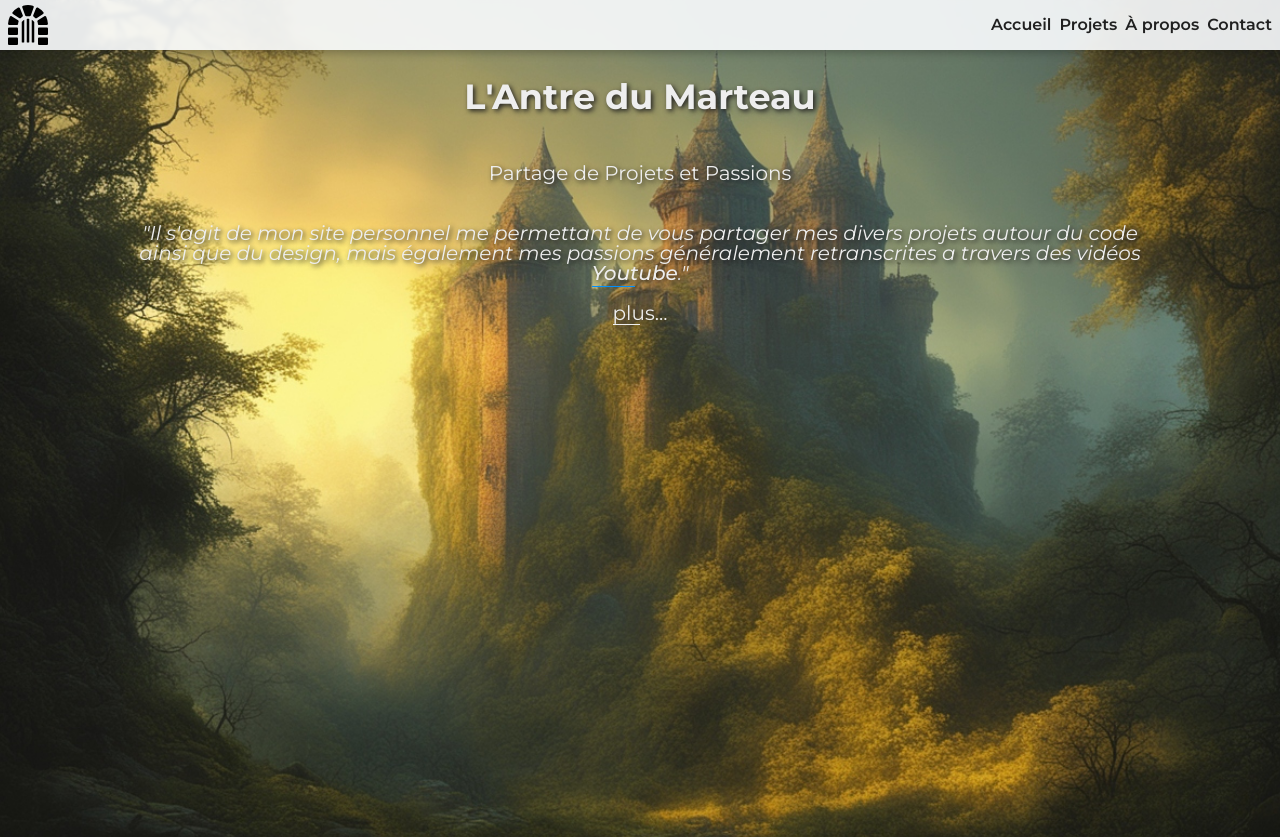
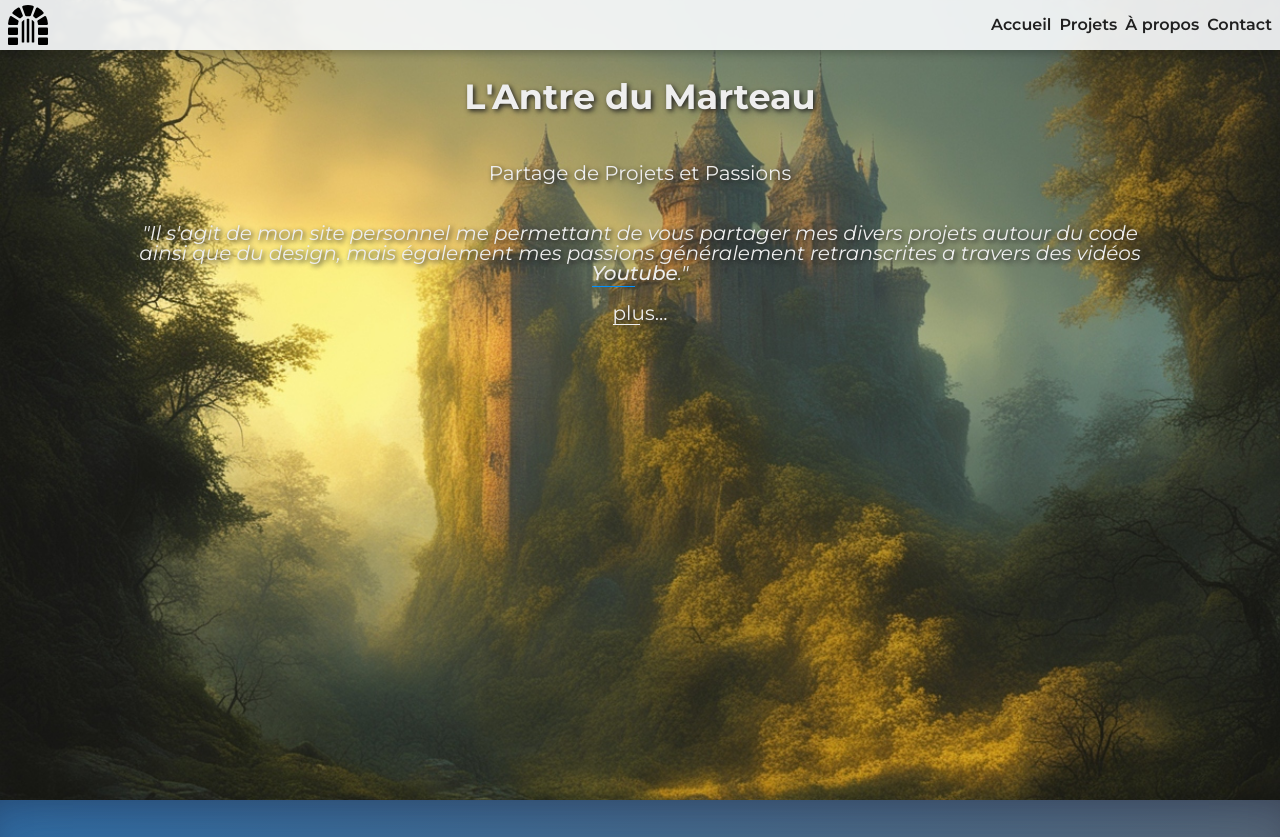
Before and after one commit to Brossierclement/website, a React (Vite) app: page / in a window 1280 px wide. Shown: the top 837 px of the page. Built offline with nearby package versions, Linux system fonts and the light colour scheme.

Commit message:
chore: update banner height

```diff
--- a/src/assets/pages/home/home.scss
+++ b/src/assets/pages/home/home.scss
@@ -5,9 +5,9 @@
   .banner {
     background: top center / cover url(/public/images/background.jpg);
     display: flex;
-    height: 100svh;
+    height: calc(100svh - 50px);
     justify-content: center;
-    padding: 50px 0;
+    padding-top: 50px;
     z-index: 0;
     width: 100%;
     .welcome {
```
